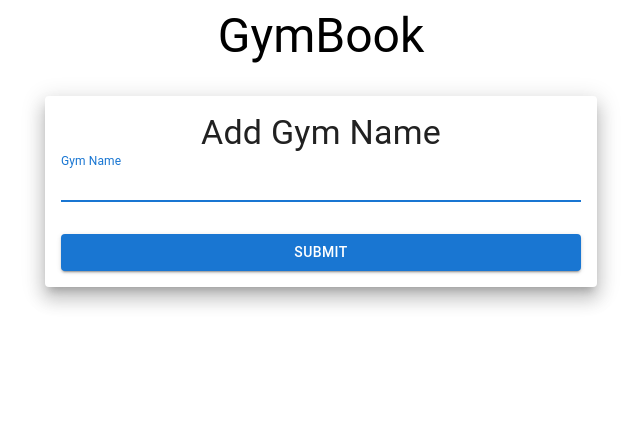
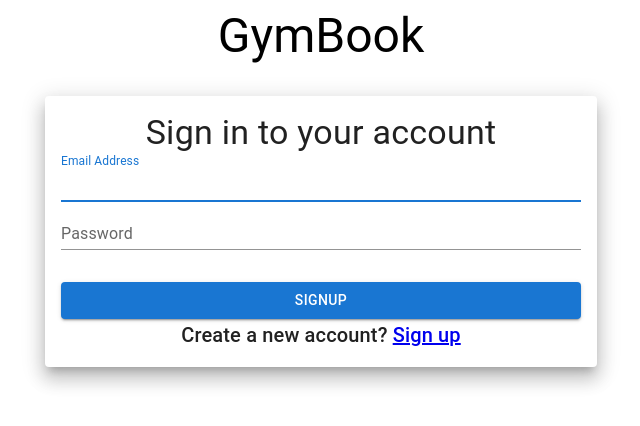
Before and after one commit to AJ5154/gym-management-system, a React (Vite) app: page / in a window 1280 px wide. Shown: the top 426 px of the page, without its empty margins (319-959 px from the left). Built offline with nearby package versions, Linux system fonts and the light colour scheme; no server answers.

Commit message:
Added Routing

```diff
--- a/src/App.tsx
+++ b/src/App.tsx
@@ -1,13 +1,20 @@
+import { BrowserRouter, Route, Routes } from "react-router-dom";
 import GymName from "./Components/GymName/GymName";
 import Login from "./Components/LoginSignup/Login";
 import Signup from "./Components/LoginSignup/Signup";
+import Dashboard from "./Components/GymDashboard/Dashboard";
 
 const App = () => {
   return (
     <div>
-      {/* <Signup /> */}
-      {/* <Login /> */}
-      <GymName/>
+      <BrowserRouter>
+        <Routes>
+          <Route path="/" element={<Login />} />
+          <Route path="/signup" element={<Signup />} />
+          <Route path="/gymname" element={<GymName />} />
+          <Route path="/dashboard" element={<Dashboard />} />
+        </Routes>
+      </BrowserRouter>
     </div>
   );
 };
--- /dev/null
+++ b/src/Components/GymDashboard/Dashboard.tsx
@@ -0,0 +1,13 @@
+import { Button } from "@mui/material";
+
+const Dashboard = () => {
+  return (
+    <div>
+      <Button variant="contained" href="/">
+        Logout
+      </Button>
+    </div>
+  );
+};
+
+export default Dashboard;
--- a/src/Components/GymName/GymName.tsx
+++ b/src/Components/GymName/GymName.tsx
@@ -8,6 +8,7 @@ import {
   LocalStorageKey,
   getLocalStorage,
 } from "../../common/utilities/localStorage";
+import { useNavigate } from "react-router-dom";
 
 interface GymNameProps {
   name: string;
@@ -26,7 +27,7 @@ interface IFieldProps {
 
 const GymName = () => {
   const [gymNameData, setGymNameData] = useState([]);
-
+  const navigate = useNavigate();
   const formik = useFormik({
     initialValues: {
       name: "",
@@ -48,6 +49,7 @@ const GymName = () => {
       );
       loadGymData();
       formik.handleReset(null);
+      navigate("/Dashboard")
     },
   });
 
--- a/src/Components/LoginSignup/Login.tsx
+++ b/src/Components/LoginSignup/Login.tsx
@@ -11,6 +11,7 @@ import {
   setLocalStorage,
 } from "../../common/utilities/localStorage";
 import { LoginApiResponse } from "./login.type";
+import { Link, useNavigate } from "react-router-dom";
 
 interface LoginProps {
   email: string;
@@ -29,6 +30,7 @@ interface IFieldProps {
   };
 }
 const Login = () => {
+  const navigate = useNavigate();
   const formik = useFormik({
     initialValues: {
       email: "",
@@ -47,6 +49,7 @@ const Login = () => {
       const jwtToken = loginResponse.data.entity.token.accessToken;
       setLocalStorage(LocalStorageKey.AccessToken, jwtToken);
       formik.handleReset(null);
+      navigate("/GymName");
     },
   });
 
@@ -128,6 +131,9 @@ const Login = () => {
           >
             Signup
           </Button>
+          <Typography component="p" variant="h6">
+            Create a new account? <Link to="/signup">Sign up</Link>{" "}
+          </Typography>
         </FormikProvider>
       </Paper>
     </Container>
--- a/src/Components/LoginSignup/Signup.tsx
+++ b/src/Components/LoginSignup/Signup.tsx
@@ -11,6 +11,7 @@ import {
 } from "@mui/material";
 import axios from "axios";
 import { Field, FormikProvider, useFormik } from "formik";
+import { Link } from "react-router-dom";
 import * as Yup from "yup";
 
 enum PrefixEnum {
@@ -224,7 +225,9 @@ const Signup = () => {
                   <MenuItem value={GenderEnum.MALE}>MALE</MenuItem>
                   <MenuItem value={GenderEnum.FEMALE}>FEMALE</MenuItem>
                   <MenuItem value={GenderEnum.OTHER}>OTHER</MenuItem>
-                  <MenuItem value={GenderEnum.UNSPECIFIED}>UNSPECIFIED</MenuItem>
+                  <MenuItem value={GenderEnum.UNSPECIFIED}>
+                    UNSPECIFIED
+                  </MenuItem>
                 </Select>
               </FormControl>
             )}
@@ -271,6 +274,9 @@ const Signup = () => {
           >
             Signup
           </Button>
+          <Typography component="p" variant="h6">
+            Already have an account? <Link to="/">Log In</Link>
+          </Typography>
         </FormikProvider>
       </Paper>
     </Container>
--- a/src/main.tsx
+++ b/src/main.tsx
@@ -1,10 +1,14 @@
-import React from 'react'
-import ReactDOM from 'react-dom/client'
-import App from './App.tsx'
+import React from "react";
+import ReactDOM from "react-dom/client";
+import App from "./App.tsx";
+// import { BrowserRouter as Router } from "react-router-dom";
+
 // import './index.css'
 
-ReactDOM.createRoot(document.getElementById('root')!).render(
+ReactDOM.createRoot(document.getElementById("root")!).render(
   <React.StrictMode>
-    <App />
-  </React.StrictMode>,
-)
+    {/* <Router> */}
+      <App />
+    {/* </Router> */}
+  </React.StrictMode>
+);
```
Lines whose indentation alone changed are shown as unchanged.
